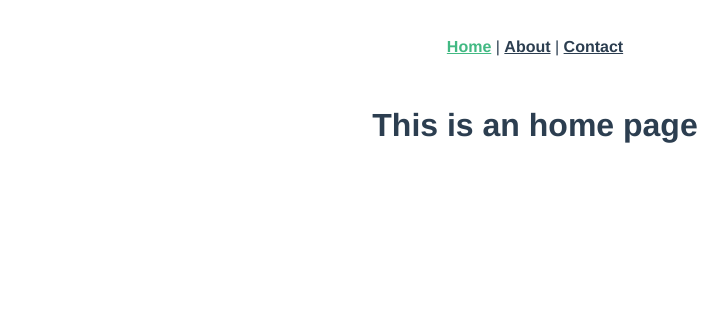
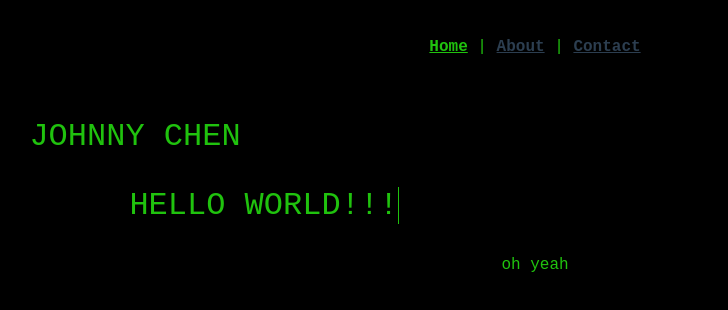
Before and after one commit to CodeBears/personal_web, a Vue app: page / in a window 1280 px wide. Shown: the top 310 px of the page, without its empty margins (105-833 px from the left). Built offline with nearby package versions, Linux system fonts and the light colour scheme.

Commit message:
edit homepage

```diff
--- a/src/App.vue
+++ b/src/App.vue
@@ -8,12 +8,16 @@
 </template>
 
 <style lang="sass">
+body
+  height: 100%
+  background-color: black
+  color: #20C20E
+
 #app
-  font-family: Avenir, Helvetica, Arial, sans-serif
+  font-family: monospace, Avenir, Helvetica, Arial, sans-serif
   -webkit-font-smoothing: antialiased
   -moz-osx-font-smoothing: grayscale
   text-align: center
-  color: #2c3e50
 #nav
   padding: 30px
 
@@ -22,8 +26,30 @@
   color: #2c3e50
 
 #nav a.router-link-exact-active
-  color: #42b983
+  color: #20C20E
 
 h2
   color: rgb(145, 45, 45)
+
+.typerText
+  font-size: 2em
+  text-align: left
+  color: #20C20E
+  text-transform: uppercase
+
+#typer
+  border-right: .05em solid
+  animation: caret 1s steps(1) infinite
+  color: #20C20E
+
+#helloWorld
+  position: relative
+  left: 100px
+
+#typerBlock
+  margin: 0 10%
+
+@keyframes caret
+  50%
+    border-color: transparent
 </style>
--- a/src/views/Home.vue
+++ b/src/views/Home.vue
@@ -1,17 +1,43 @@
 <template>
     <div class="Home">
-    <h1>This is an home page</h1>
+    <div id='typerBlock'>
+      <p class="typerText" id="myName"></p>
+      <p class="typerText" id="helloWorld"></p>
+      <p>oh yeah</p>
+    </div>
+
   </div>
 </template>
 
 <script>
-// @ is an alias to /src
-// import HelloWorld from '@/components/HelloWorld.vue';
-
 export default {
   name: 'Home',
-  // components: {
-  //   HelloWorld,
-  // },
+  mounted() {
+    const myName = 'JOHNNY CHEN';
+    const helloWorld = 'Hello World!!!';
+
+    function typeHello(i) {
+      if (i === helloWorld.length) {
+        return;
+      }
+      document.getElementById('helloWorld').innerHTML = `${helloWorld.substring(0, i + 1)}<span id="typer" aria-hidden="true"></span>`;
+      setTimeout(() => {
+        typeHello(i + 1);
+      }, 200);
+    }
+    function typeName(i) {
+      if (i === myName.length) {
+        document.getElementById('myName').innerHTML = `${myName.substring(0, i + 1)}`;
+        typeHello(0);
+        return;
+      }
+      document.getElementById('myName').innerHTML = `${myName.substring(0, i + 1)}<span id="typer" aria-hidden="true"></span>`;
+
+      setTimeout(() => {
+        typeName(i + 1);
+      }, 200);
+    }
+    typeName(0);
+  },
 };
 </script>
```
